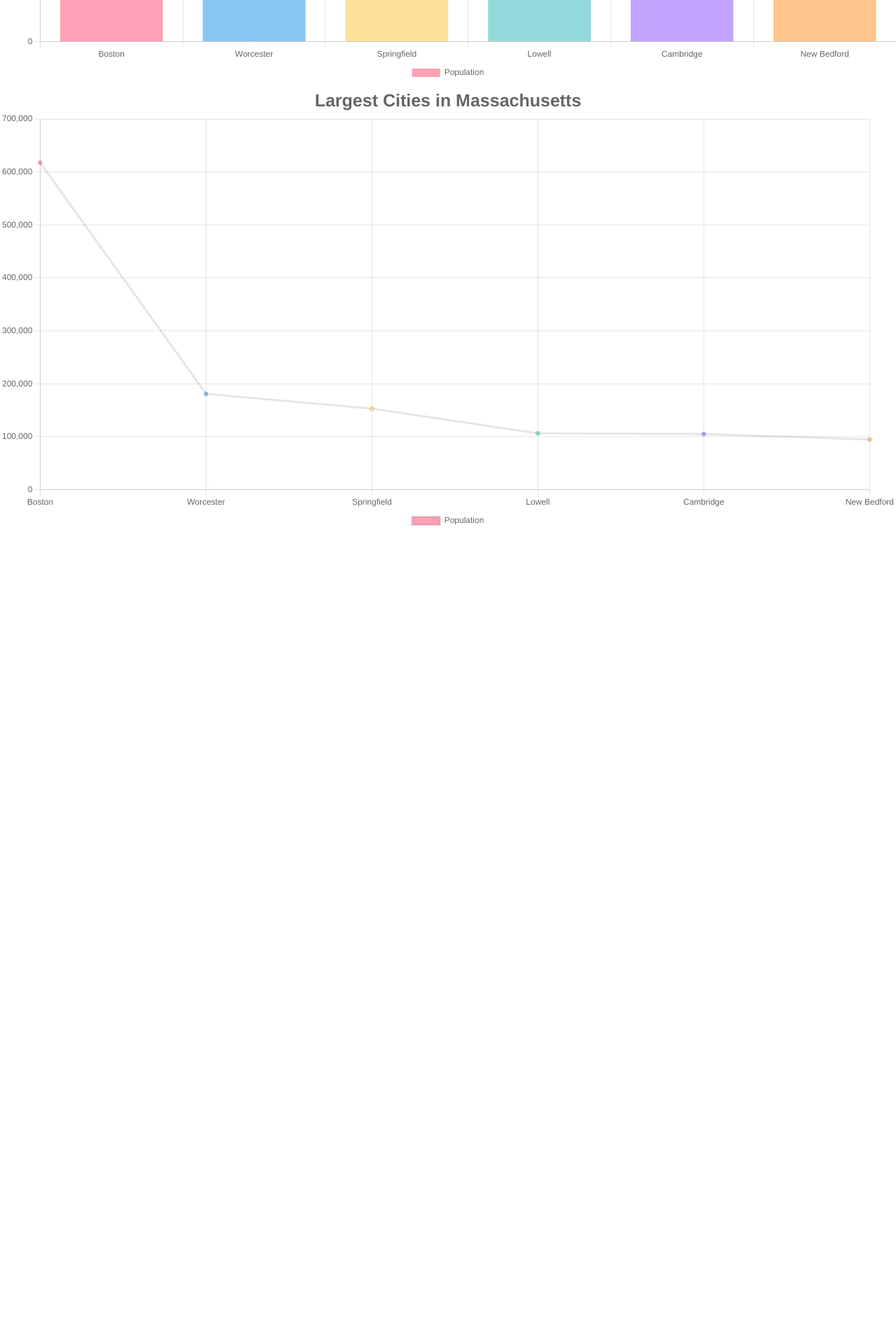
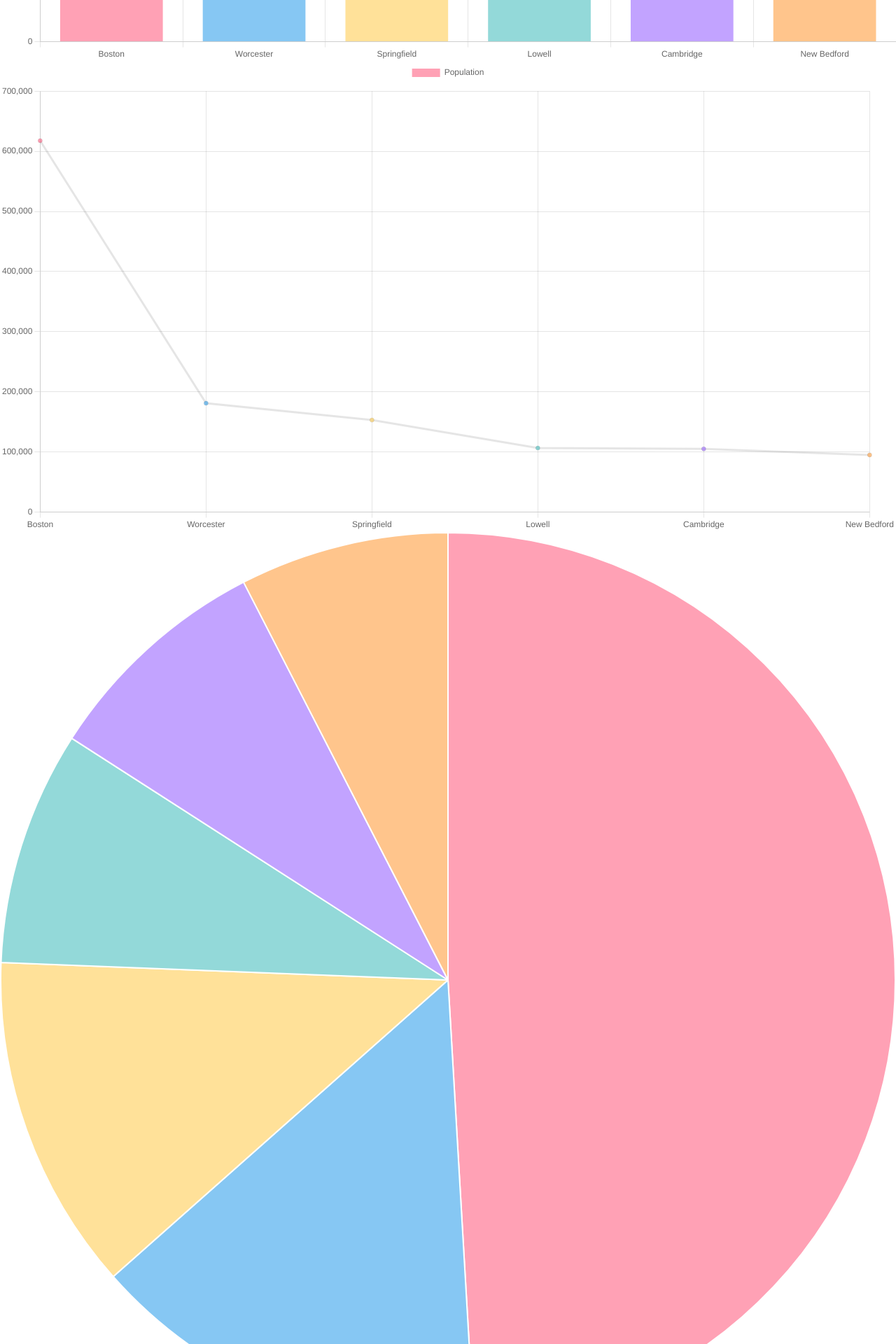
Before and after one commit to infiniteoo/REACT-using_chart.js, a React (Create React App) app: page / in a window 1280 px wide. Shown: the part 520-2440 px from the top of the page at 70% size. Before the commit the page ends 1280 px from the top, so only its background shows below. Built offline with nearby package versions, Linux system fonts and the light colour scheme.

Commit message:
reconfigured some options in our pie and line chart

```diff
--- a/src/App.css
+++ b/src/App.css
@@ -24,11 +24,6 @@
   color: white;
 }
 
-.chart {
-  height: 99vh;
-  width: 100vw;
-}
-
 .App-link {
   color: #61dafb;
 }
--- a/src/components/Chart.js
+++ b/src/components/Chart.js
@@ -54,14 +54,14 @@ export const Chart = () => {
         options={{
           plugins: {
             title: {
-              display: true,
+              display: false,
               text: "Largest Cities in Massachusetts",
               font: {
                 size: 25,
               },
             },
             legend: {
-              display: true,
+              display: false,
               position: "bottom",
             },
           },
@@ -69,7 +69,24 @@ export const Chart = () => {
         data={data.chartData}
       />
 
-
+      <Pie
+        options={{
+          plugins: {
+            title: {
+              display: false,
+              text: "Largest Cities in Massachusetts",
+              font: {
+                size: 25,
+              },
+            },
+            legend: {
+              display: false,
+              position: "bottom",
+            },
+          },
+        }}
+        data={data.chartData}
+      />
     </div>
   );
 };
```
